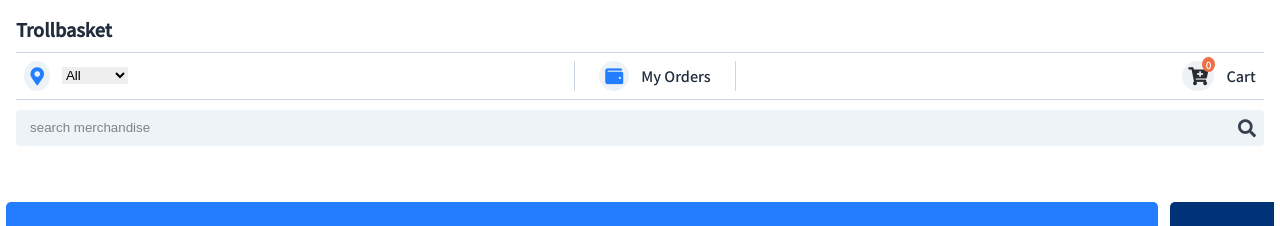
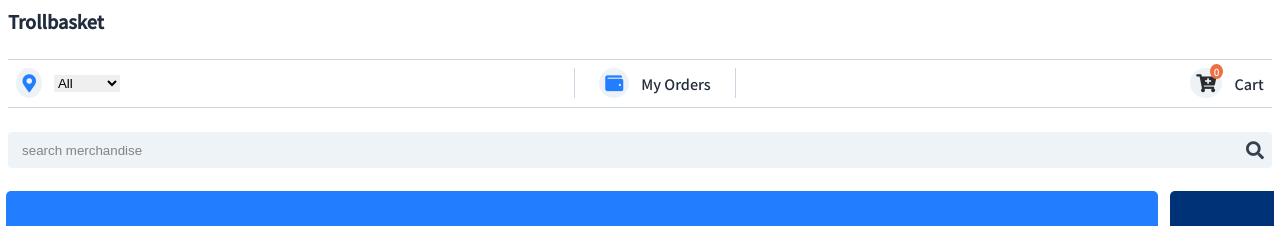
Before and after one commit to larrycoal/trollbasket, a React (Create React App) app: page / in a window 1280 px wide. Shown: the top 226 px of the page. Built offline with nearby package versions, Linux system fonts and the light colour scheme.

Commit message:
home page

```diff
--- a/src/index.css
+++ b/src/index.css
@@ -32,8 +32,9 @@ Home
 .header-wrapper{
     display: flex;
     flex-direction: column;
+    justify-content: space-between;
     gap: .8rem;
-    margin: 10px;
+    margin: 2px;
     height: 20vh;
 }
 .header-wrapper .filter,.filter span{
```
